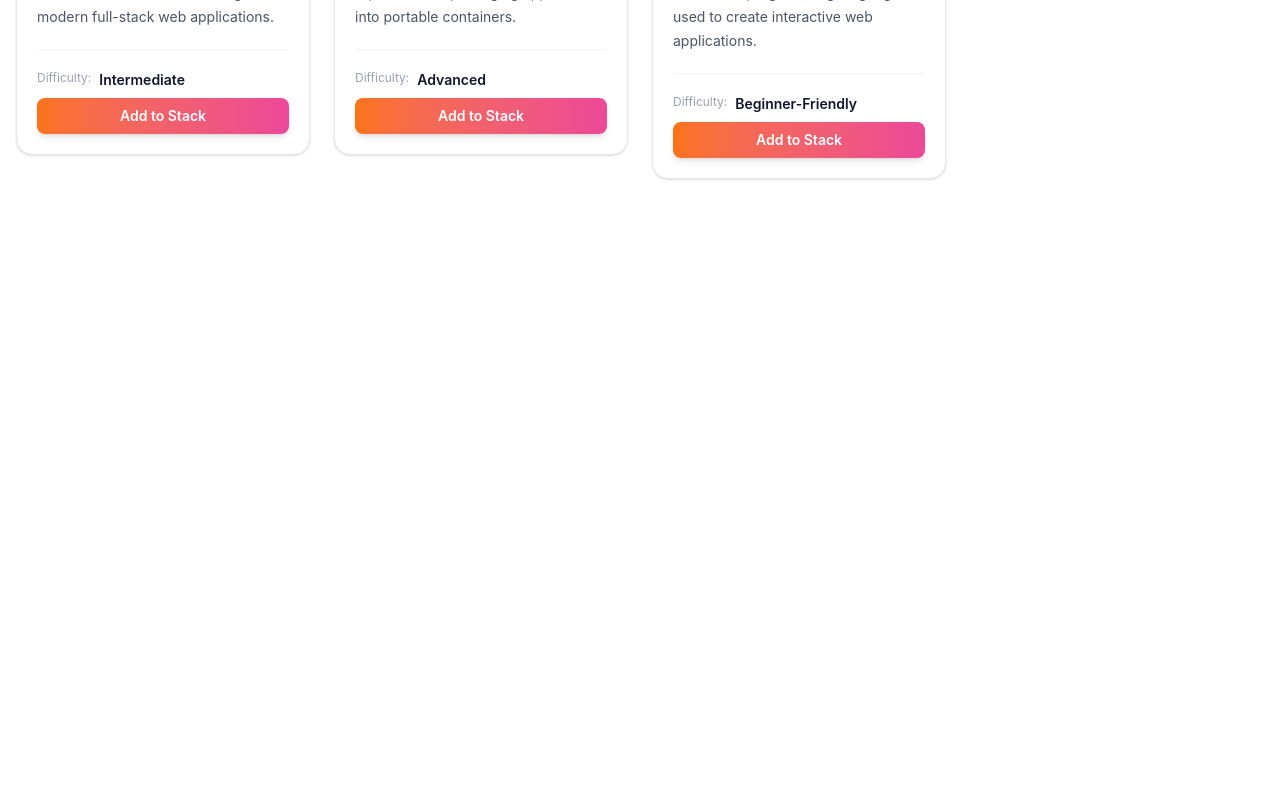
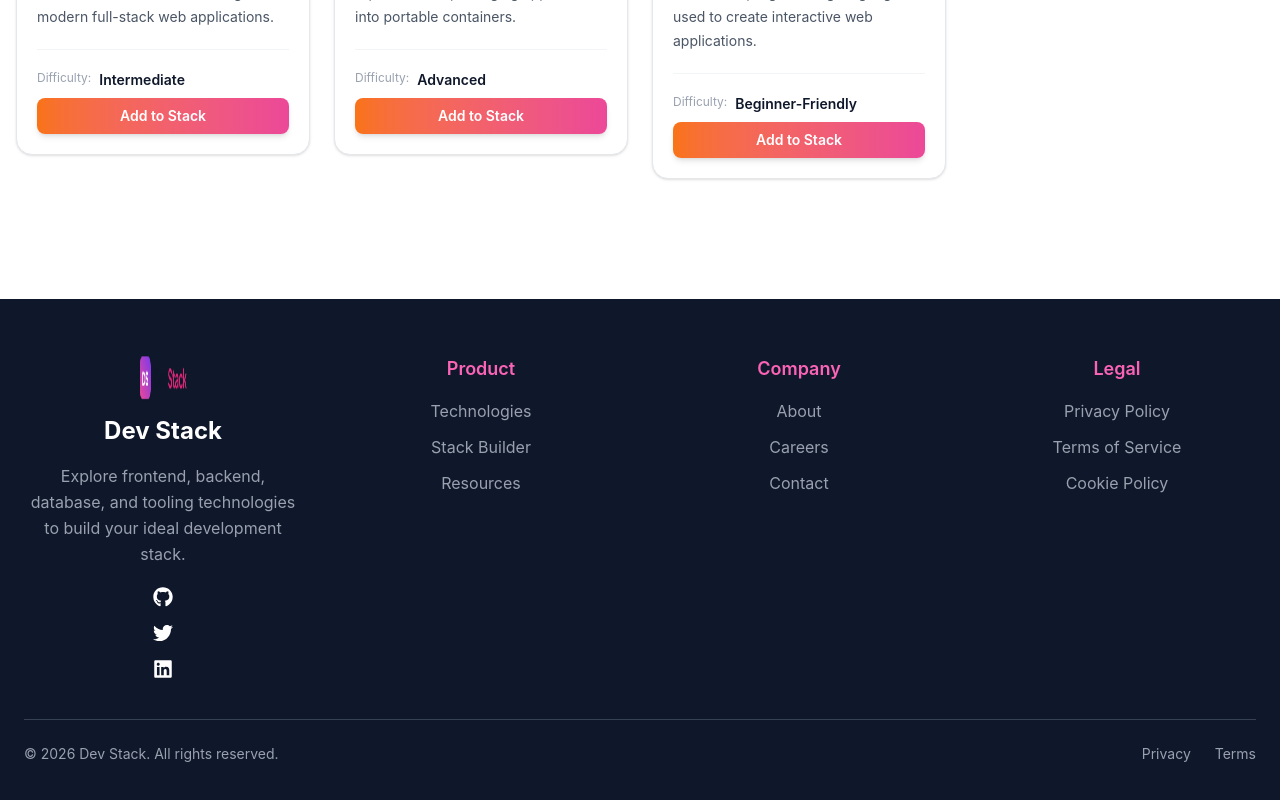
Before and after one commit to moazzemhossain1/DveStack, a React (Vite) app: page / in a window 1280 px wide. Shown: the part 2196-2996 px from the top of the page. Before the commit the page ends 2415 px from the top, so only its background shows below. Built offline with nearby package versions, Linux system fonts and the light colour scheme.

Commit message:
Footer designe here

```diff
--- a/src/App.tsx
+++ b/src/App.tsx
@@ -4,6 +4,7 @@ import Banear from "./Components/Banear"
 import Naveber from "./Components/Naveber"
 import type { TechnologyType } from "./Type";
 import Technologys from "./Components/technologys/Technologys";
+import Footer from "./Components/Footer";
 
 
 const getTechnologyData = async (): Promise<TechnologyType[]> => {
@@ -33,6 +34,7 @@ function App() {
       </Technologys>
 
       </Suspense>
+      <Footer></Footer>
 
 
     </>
--- /dev/null
+++ b/src/Components/Footer.tsx
@@ -0,0 +1,171 @@
+import Logo from "../assets/logo-text.png";
+import {
+  FaGithub,
+  FaTwitter,
+  FaLinkedin,
+} from "react-icons/fa";
+
+const Footer = () => {
+  return (
+    <footer className=" sm:text-center bg-[#0F172A] text-white mt-20">
+      <div className="container mx-auto px-6 py-14">
+
+
+        <div className="grid grid-cols-1 md:grid-cols-2 lg:grid-cols-4 gap-10">
+
+
+          <div>
+            <div className=" sm:flex flex-col items-center flex items-center gap-3">
+              <img
+                src={Logo}
+                alt="Dev Stack"
+                className=" w-12 h-12"
+              />
+              <h2 className="text-2xl font-bold">
+                Dev Stack
+              </h2>
+            </div>
+
+            <p className="mt-4 text-gray-400 leading-relaxed">
+              Explore frontend, backend, database,
+              and tooling technologies to build
+              your ideal development stack.
+            </p>
+
+            <div className="sm:flex flex-col items-center flex gap-4 mt-5">
+              <a
+                href="#"
+                className="text-xl hover:text-pink-400 transition"
+              >
+                <FaGithub />
+              </a>
+
+              <a
+                href="#"
+                className="text-xl hover:text-pink-400 transition"
+              >
+                <FaTwitter />
+              </a>
+
+              <a
+                href="#"
+                className="text-xl hover:text-pink-400 transition"
+              >
+                <FaLinkedin />
+              </a>
+            </div>
+          </div>
+
+
+          <div>
+            <h3 className="text-lg font-semibold mb-4 text-pink-400">
+              Product
+            </h3>
+
+            <ul className="space-y-3 text-gray-400">
+              <li>
+                <a href="#" className="hover:text-white transition">
+                  Technologies
+                </a>
+              </li>
+
+              <li>
+                <a href="#" className="hover:text-white transition">
+                  Stack Builder
+                </a>
+              </li>
+
+              <li>
+                <a href="#" className="hover:text-white transition">
+                  Resources
+                </a>
+              </li>
+            </ul>
+          </div>
+
+
+          <div>
+            <h3 className="text-lg font-semibold mb-4 text-pink-400">
+              Company
+            </h3>
+
+            <ul className="space-y-3 text-gray-400">
+              <li>
+                <a href="#" className="hover:text-white transition">
+                  About
+                </a>
+              </li>
+
+              <li>
+                <a href="#" className="hover:text-white transition">
+                  Careers
+                </a>
+              </li>
+
+              <li>
+                <a href="#" className="hover:text-white transition">
+                  Contact
+                </a>
+              </li>
+            </ul>
+          </div>
+
+
+          <div>
+            <h3 className="text-lg font-semibold mb-4 text-pink-400">
+              Legal
+            </h3>
+
+            <ul className="space-y-3 text-gray-400">
+              <li>
+                <a href="#" className="hover:text-white transition">
+                  Privacy Policy
+                </a>
+              </li>
+
+              <li>
+                <a href="#" className="hover:text-white transition">
+                  Terms of Service
+                </a>
+              </li>
+
+              <li>
+                <a href="#" className="hover:text-white transition">
+                  Cookie Policy
+                </a>
+              </li>
+            </ul>
+          </div>
+
+        </div>
+
+
+        <div className="border-t border-gray-700 mt-10 pt-6 flex flex-col md:flex-row justify-between items-center gap-4">
+
+          <p className="text-gray-400 text-sm">
+            © 2026 Dev Stack. All rights reserved.
+          </p>
+
+          <div className="flex gap-6 text-sm">
+            <a
+              href="#"
+              className="text-gray-400 hover:text-pink-400 transition"
+            >
+              Privacy
+            </a>
+
+            <a
+              href="#"
+              className="text-gray-400 hover:text-pink-400 transition"
+            >
+              Terms
+            </a>
+          </div>
+
+        </div>
+      </div>
+    </footer>
+  );
+};
+
+export default Footer;
--- a/src/Components/YourStack.tsx
+++ b/src/Components/YourStack.tsx
@@ -25,6 +25,9 @@ const YourStack = ({ number, setnumber, isSelected, setiselected }: YourStackPro
                                 <h3 className="text-2xl font-bold text-white">
                                     Your Stack
                                 </h3>
+                                <h4 className="mt-4  font-semibold text-white">
+                                    No Technology Selected yet.
+                                </h4>
 
 
                             </div>
```
